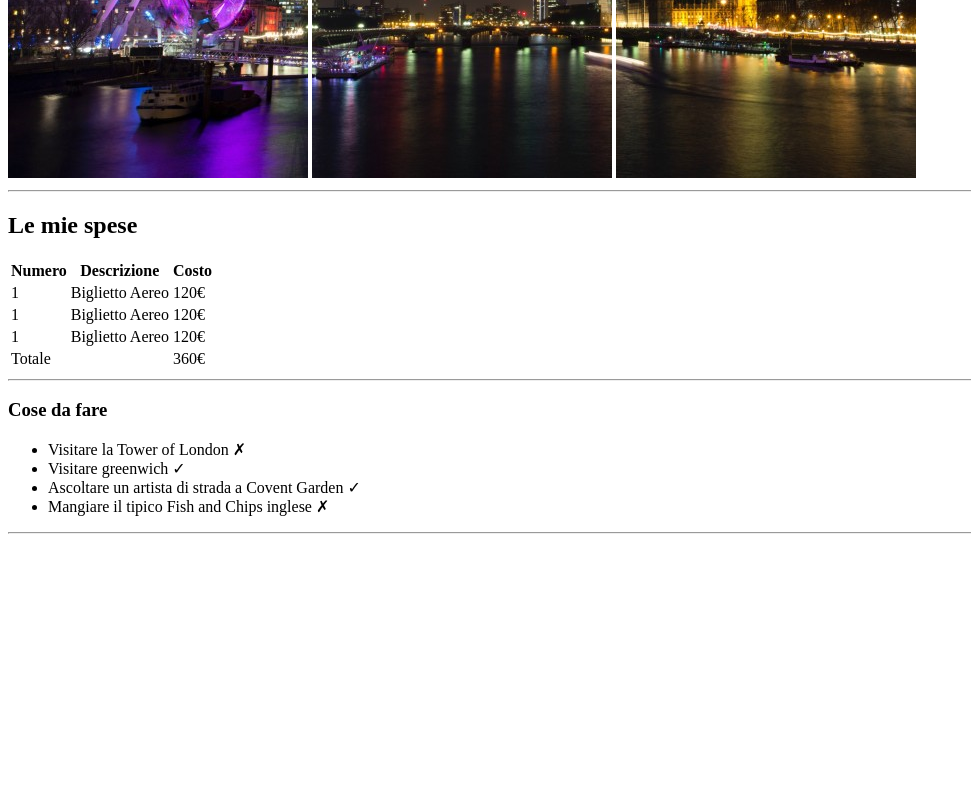
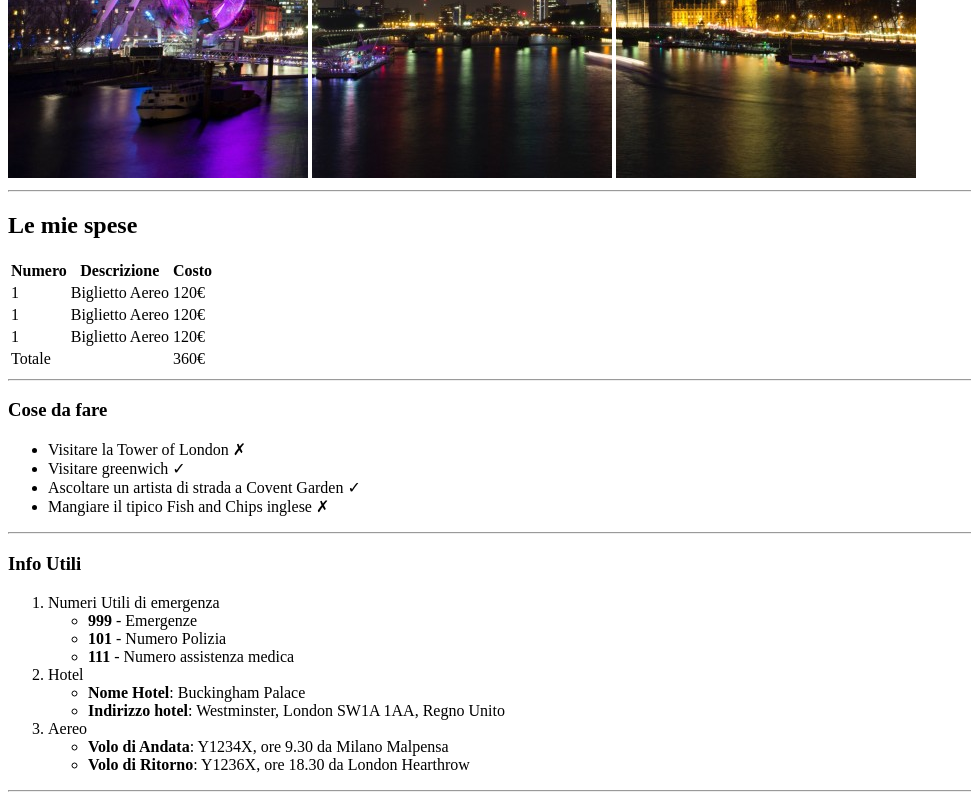
Before and after one commit to danielecapano/html-london-trip, a plain HTML site: page index.html in a window 1280 px wide. Shown: the part 502-1302 px from the top of the page, without its empty margins (0-971 px from the left). Before the commit the page ends 1044 px from the top, so only its background shows below. Drawn offline with Linux system fonts and the light colour scheme.

Commit message:
ADD - section ordered list and nested unordered lists

```diff
--- a/index.html
+++ b/index.html
@@ -6,6 +6,7 @@
     <title>ILl mio viaggio a Londra</title>
   </head>
   <body>
+    <!-- HEADER -->
     <header>
       <h1>Il mio viaggio a Londra</h1>
       <img
@@ -22,7 +23,9 @@
       />
       <hr />
     </header>
+
     <main>
+      <!-- SEZIONE CON TABELLA -->
       <section>
         <h2>Le mie spese</h2>
         <table>
@@ -60,6 +63,7 @@
         </table>
         <hr />
       </section>
+      <!-- SEZIONE CON LISTA NON ORDINATA E CARATTERI SPECIALI -->
       <section>
         <h3>Cose da fare</h3>
         <ul>
@@ -70,6 +74,44 @@
         </ul>
         <hr />
       </section>
+      <!-- SEZIONE CON LISTA ORDINATA E LISTE NON ORDINATE ANNIDATE -->
+      <section>
+        <h3>Info Utili</h3>
+        <ol>
+          <li>
+            Numeri Utili di emergenza
+            <ul>
+              <li><strong>999 </strong>- Emergenze</li>
+              <li><strong>101 </strong>- Numero Polizia</li>
+              <li><strong>111 </strong>- Numero assistenza medica</li>
+            </ul>
+          </li>
+          <li>
+            Hotel
+            <ul>
+              <li><strong>Nome Hotel</strong>: Buckingham Palace</li>
+              <li>
+                <strong>Indirizzo hotel</strong>: Westminster, London SW1A 1AA,
+                Regno Unito
+              </li>
+            </ul>
+          </li>
+          <li>
+            Aereo
+            <ul>
+              <li>
+                <strong>Volo di Andata</strong>: Y1234X, ore 9.30 da Milano
+                Malpensa
+              </li>
+              <li>
+                <strong>Volo di Ritorno</strong>: Y1236X, ore 18.30 da London
+                Hearthrow
+              </li>
+            </ul>
+          </li>
+        </ol>
+        <hr />
+      </section>
     </main>
   </body>
 </html>
```
